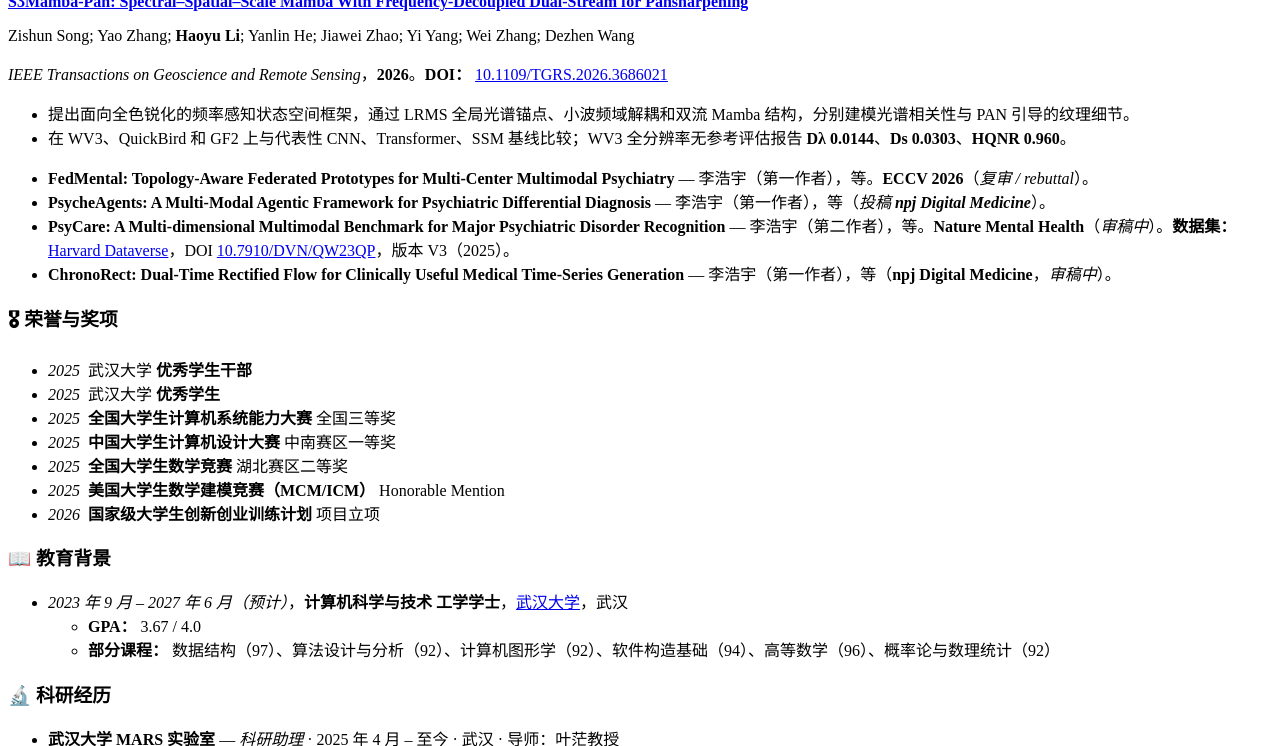
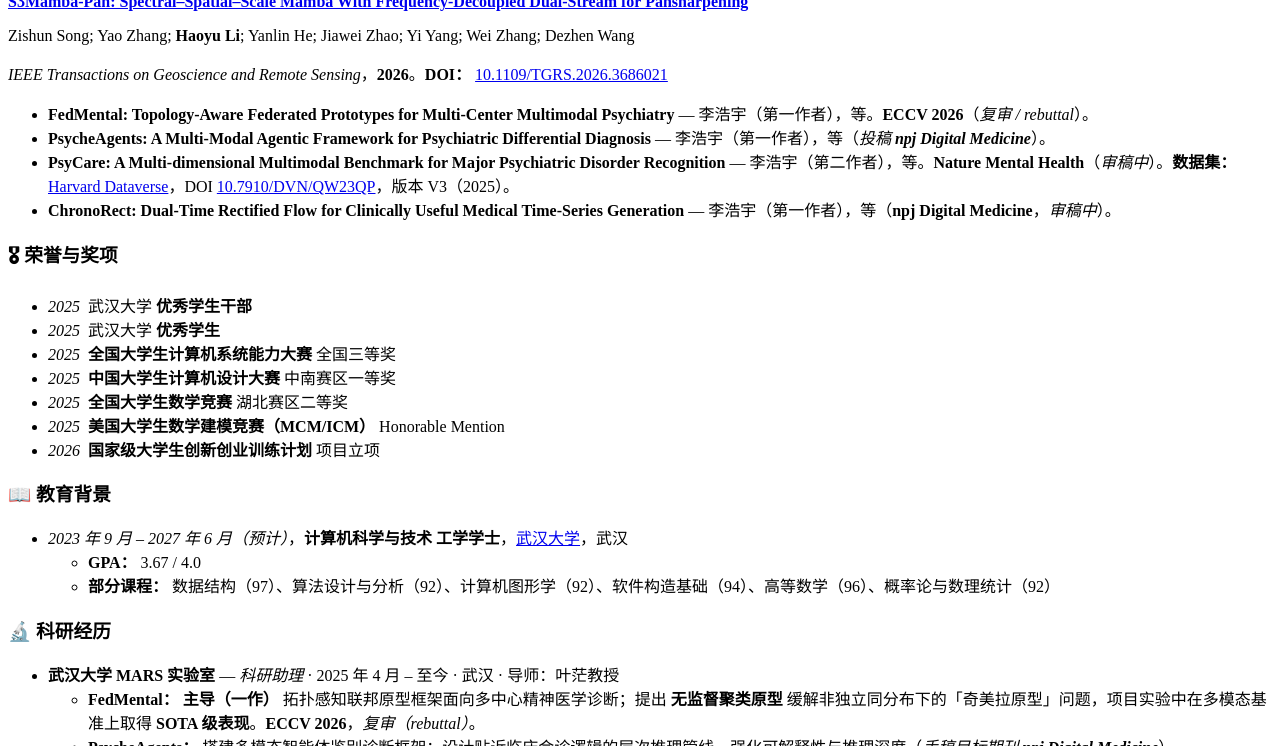
Before and after one commit to HaoyuLi-Nova/HaoyuLi-Nova.github.io, a Jekyll site: the page built from _pages/zh.md, in a window 1280 px wide and 900 px high, scrolled down 1761 px, cut to the strip 154-900 px from the top of the window. Built offline with Jekyll 4.4.1, drawn with Linux system fonts in a browser that asks for light colours.

Commit message:
Remove detailed descriptions of the frequency-aware state-space framework for pansharpening from publication entries in English and Chinese, streamlining content for clarity and conciseness.

```diff
--- a/_includes/i18n/home-en.md
+++ b/_includes/i18n/home-en.md
@@ -26,8 +26,6 @@ Zishun Song; Yao Zhang; **Haoyu Li**; Yanlin He; Jiawei Zhao; Yi Yang; Wei Zhang
 
 *IEEE Transactions on Geoscience and Remote Sensing*, **2026**. **DOI:** [10.1109/TGRS.2026.3686021](https://doi.org/10.1109/TGRS.2026.3686021)
 
-- Proposes a frequency-aware state-space framework for pansharpening, using LRMS global spectral anchors, wavelet-based frequency decoupling, and a dual-stream Mamba design for spectral correlation learning and PAN-guided texture enhancement.
-- Evaluated on WV3, QuickBird, and GF2 against representative CNN, Transformer, and SSM baselines; full-resolution WV3 no-reference assessment reports **Dλ 0.0144**, **Ds 0.0303**, and **HQNR 0.960**.
 </div>
 </div>
 
--- a/_includes/i18n/home-zh.md
+++ b/_includes/i18n/home-zh.md
@@ -25,9 +25,6 @@
 Zishun Song; Yao Zhang; **Haoyu Li**; Yanlin He; Jiawei Zhao; Yi Yang; Wei Zhang; Dezhen Wang
 
 *IEEE Transactions on Geoscience and Remote Sensing*，**2026**。**DOI：** [10.1109/TGRS.2026.3686021](https://doi.org/10.1109/TGRS.2026.3686021)
-
-- 提出面向全色锐化的频率感知状态空间框架，通过 LRMS 全局光谱锚点、小波频域解耦和双流 Mamba 结构，分别建模光谱相关性与 PAN 引导的纹理细节。
-- 在 WV3、QuickBird 和 GF2 上与代表性 CNN、Transformer、SSM 基线比较；WV3 全分辨率无参考评估报告 **Dλ 0.0144**、**Ds 0.0303**、**HQNR 0.960**。
 
 </div>
 </div>
```
